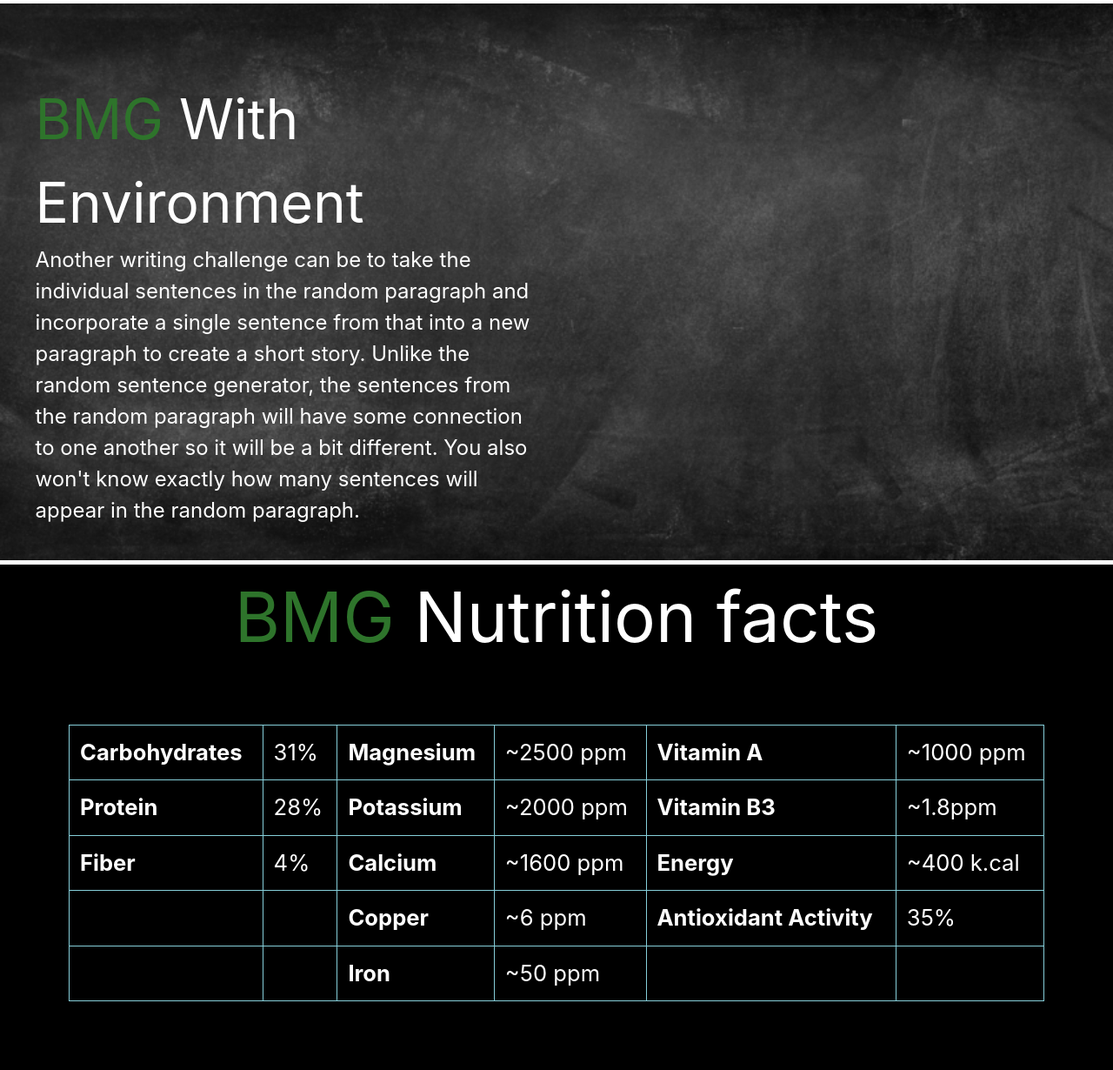
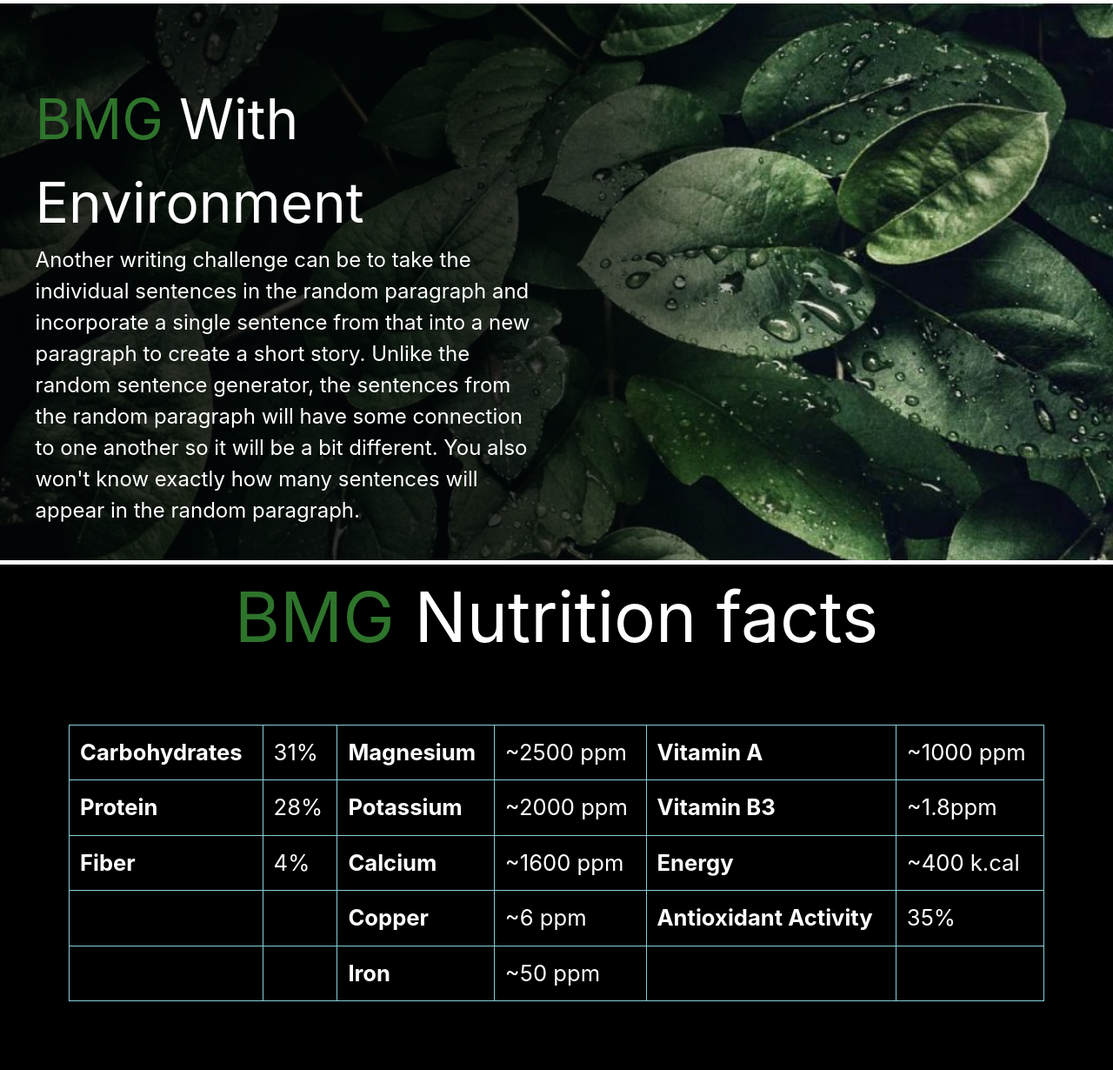
Before and after one commit to mrchocha/betaburungaibeta, a PHP site: page /trial2.html in a window 1280 px wide. Shown: the part 3979-5209 px from the top of the page at 87% size. Run offline with PHP 8.4, Linux system fonts and the light colour scheme.

Commit message:
Update trial_style.css

```diff
--- a/CSS/trial_style.css
+++ b/CSS/trial_style.css
@@ -225,17 +225,68 @@ nav .navbar-nav li a {
   padding-left: 2vw;
 }
 
-.desc-info1,
+.desc-info1{
+  background: linear-gradient(
+    to right,
+    rgba(255, 225, 225,0),
+    rgba(225, 225, 225, 0),
+    rgba(220, 220, 220, 0),
+    rgba(0, 2.4, 2.5, 0.6),
+    rgba(0, 2.4, 2.5, 0.8),
+    rgba(0, 2.4, 2.5, 0.8),
+    rgba(0, 2.5, 2.5, 0.8),
+    rgba(0, 2.5, 2.5, 0.8)
+  ), url("../media/herb1.jpg") no-repeat center center;
+  background-color: black;
+  background-size: cover;
+}
 .desc-info3 {
-  background: url("../media/wood2.jpg") no-repeat center center;
+  background: linear-gradient(
+    to right,
+    rgba(255, 225, 225,0),
+    rgba(225, 225, 225, 0),
+    rgba(220, 220, 220, 0),
+    rgba(0, 2.4, 2.5, 0.6),
+    rgba(0, 2.4, 2.5, 0.8),
+    rgba(0, 2.4, 2.5, 0.8),
+    rgba(0, 2.5, 2.5, 0.8),
+    rgba(0, 2.5, 2.5, 0.8)
+  ), url("../media/fruit.jpg") no-repeat center center;
+  background-color: black;
   background-size: cover;
 }
 
-.desc-info2,
-.desc-info4 {
-  background: url("../media/dark.jpg") no-repeat center center;
+.desc-info2 {
+  background: linear-gradient(
+    to right,
+    rgba(0, 2.5, 2.5, 0.8),
+    rgba(0, 2.5, 2.5, 0.8),
+    rgba(0, 2.4, 2.5, 0.8),
+    rgba(0, 2.4, 2.5, 0.8),
+    rgba(0, 2.4, 2.5, 0.6),
+    rgba(220, 220, 220, 0),
+    rgba(225, 225, 225, 0),
+    rgba(255, 225, 225,0)
+  ), url("../media/dinner.jpg") no-repeat center center;
+  background-color: #2e742b;
   background-size: cover;
 }
+.desc-info4 {
+  background: linear-gradient(
+    to right,
+    rgba(0, 2.5, 2.5, 0.8),
+    rgba(0, 2.5, 2.5, 0.8),
+    rgba(0, 2.4, 2.5, 0.8),
+    rgba(0, 2.4, 2.5, 0.8),
+    rgba(0, 2.4, 2.5, 0.6),
+    rgba(220, 220, 220, 0),
+    rgba(225, 225, 225, 0),
+    rgba(255, 225, 225,0)
+  ), url("../media/green1.jpg") no-repeat center center;
+  background-color: #2e742b;
+  background-size: cover;
+}
+
 
 .col-sm > img {
   height: 100% !important;
@@ -417,13 +468,13 @@ nav .navbar-nav li a {
     margin-top: 0;
   }
   .tbl1{
+    display: none;
     font-size: 2.5vh !important;
   }
   .table-responsive{
     margin: 0% !important;
   }
   .tbl2{
-    display:none;
     font-size: 2.5vh !important;
   }
   .slide{
```
